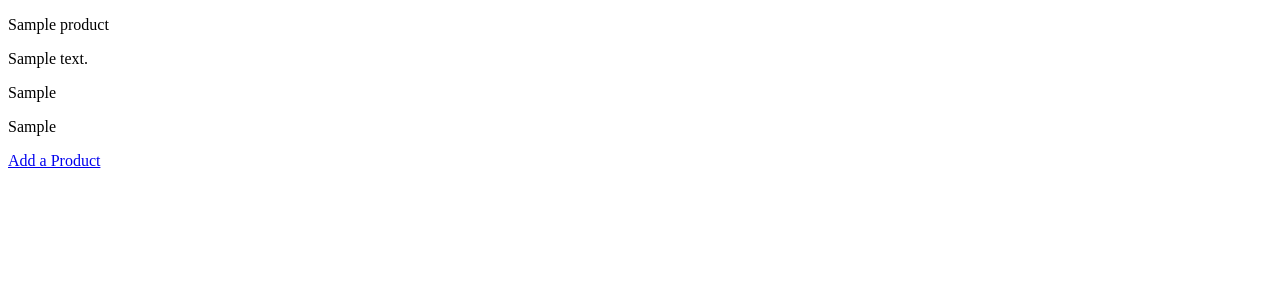
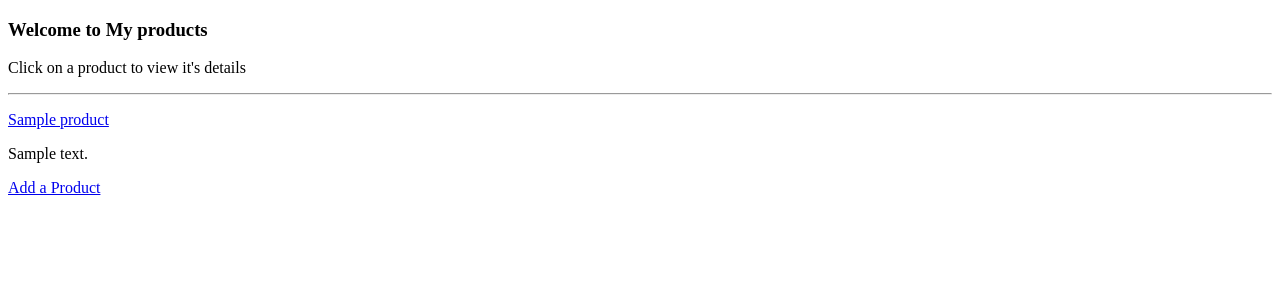
Before and after one commit to ClarisseU/product, a Django app: page / in a window 1280 px wide. Shown: the top 300 px of the page. Run offline with Django 3.2, Linux system fonts and the light colour scheme; tables that the repository leaves empty hold one stand-in row (values such as "Sample post"); some libraries are stand-ins or nearby versions.

Commit message:
add some changes

```diff
--- a/productapp/templates/base.html
+++ b/productapp/templates/base.html
@@ -1,4 +1,4 @@
-{% load bootstrap4 %} {% load static%}
+{% load bootstrap4 %}
 <!DOCTYPE html>
 <html>
 
--- a/productapp/templates/index.html
+++ b/productapp/templates/index.html
@@ -13,16 +13,22 @@
 <body>
     {% block content %} {{block.super}}
     <div class="container">
+        <h3>Welcome to My products</h3>
+        <p>Click on a product to view it's details</p>
+        <hr>
         <div class="row">
-            <div class="col-md-6"> {% for p in products %}
-                <p>{{p.name}}</p>
+            <div class="col-md-6">
+                {% for p in product %}
+                <span class="border border-primary">
+                <p><a href="{% url 'product' p.id %}">{{p.name}}</a></p>
                 <p>{{p.detail}}</p>
-                <p>{{p.price}}</p>
-                <p>{{p.manufactured}}</p>
-                {%endfor%}
+                <!-- <p>{{p.price}}</p>
+                <p>{{p.manufactured}}</p> -->
+
+            </span> {%endfor%}
             </div>
             <div class="col-md-6">
-                <a href="{% url 'new-product' %}" class="btn primary">Add a Product</a>
+                <a href="{% url 'new-product' %}" class="btn btn primary">Add a Product</a>
             </div>
         </div>
     </div>
--- a/productapp/urls.py
+++ b/productapp/urls.py
@@ -4,6 +4,6 @@ from django.conf import settings
 
 urlpatterns=[
     url(r'^$', views.welcome, name ='welcome'),
-    url(r'^product/(?P<id>[\w-]+)/$', views.product, name='product'),
+    url(r'^product/(?P<id>[\w-]+)$', views.product, name='product'),
     url(r'^new/product$', views.new_product, name="new-product")
 ]
--- a/productapp/views.py
+++ b/productapp/views.py
@@ -2,18 +2,19 @@ from django.shortcuts import render, redirect
 from django.http import HttpResponse, Http404, HttpResponseRedirect
 from .models import Product
 from .forms import productForm
+from django.core.exceptions import ObjectDoesNotExist
 
 # Create your views here.
 def welcome(request):
     products = Product.objects.all()
-    return render(request, 'index.html', {'products': products})
+    return render(request, 'index.html', {'product': products})
 
 def product(request, id):
     try:
         products = Product.objects.get(id=id)
-    except DoesNotExist:
+    except ObjectDoesNotExist:
         raise Http404()
-    return render (request, 'index.html', {'products': products})
+    return render (request, 'product.html', {'product': products})
 
 def new_product(request):
     if request.method == 'POST':
```
Also changed, not shown: productapp/templates/product.html (+5 -6 lines).
